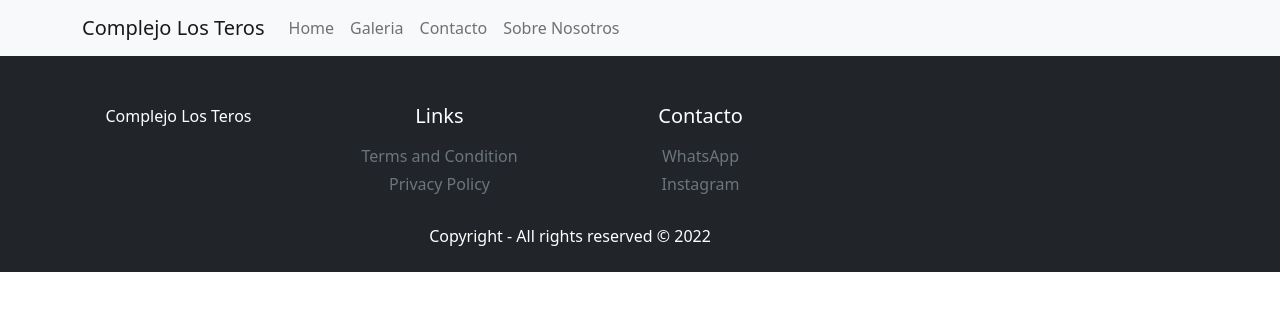
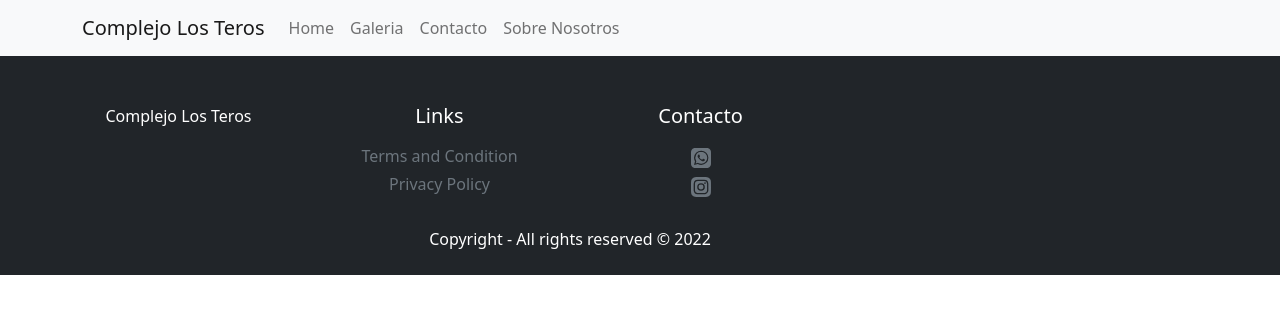
Before and after one commit to EcheCostabel/losTeros, a React (Create React App) app: page / in a window 1280 px wide. Shown: the top 314 px of the page. Built offline with nearby package versions, Linux system fonts and the light colour scheme.

Commit message:
icons foot

```diff
--- a/package.json
+++ b/package.json
@@ -3,6 +3,8 @@
   "version": "0.1.0",
   "private": true,
   "dependencies": {
+    "@iconscout/react-unicons": "^1.1.6",
+    "@iconscout/unicons": "^4.0.1",
     "@testing-library/jest-dom": "^5.16.5",
     "@testing-library/react": "^13.4.0",
     "@testing-library/user-event": "^13.5.0",
--- a/src/components/Footer/footer.js
+++ b/src/components/Footer/footer.js
@@ -1,4 +1,5 @@
 import React from "react";
+import { UilInstagramAlt, UilWhatsappAlt } from '@iconscout/react-unicons'
 // import logo from "./logoFooter.png";
 // import logo from './logoqatar.jpg'
 
@@ -31,12 +32,12 @@ function Footer() {
           <p className="h5 mb-3">Contacto</p>
           <div className="mb-1">
             <a className="text-secondary text-decoration-none "  target='_blank' href="https://wa.me/3426310014">
-              WhatsApp
+              <UilWhatsappAlt />
             </a>
           </div>
           <div className="mb-1">
             <a className="text-secondary text-decoration-none" target='_blank' href="https://instagram.com/losteroscomplejo?igshid=YmMyMTA2M2Y=">
-              Instagram
+              <UilInstagramAlt />
             </a>
           </div>
         </div>
```
Also changed, not shown: 1 other file (tests, documents, lock files or other folders).
